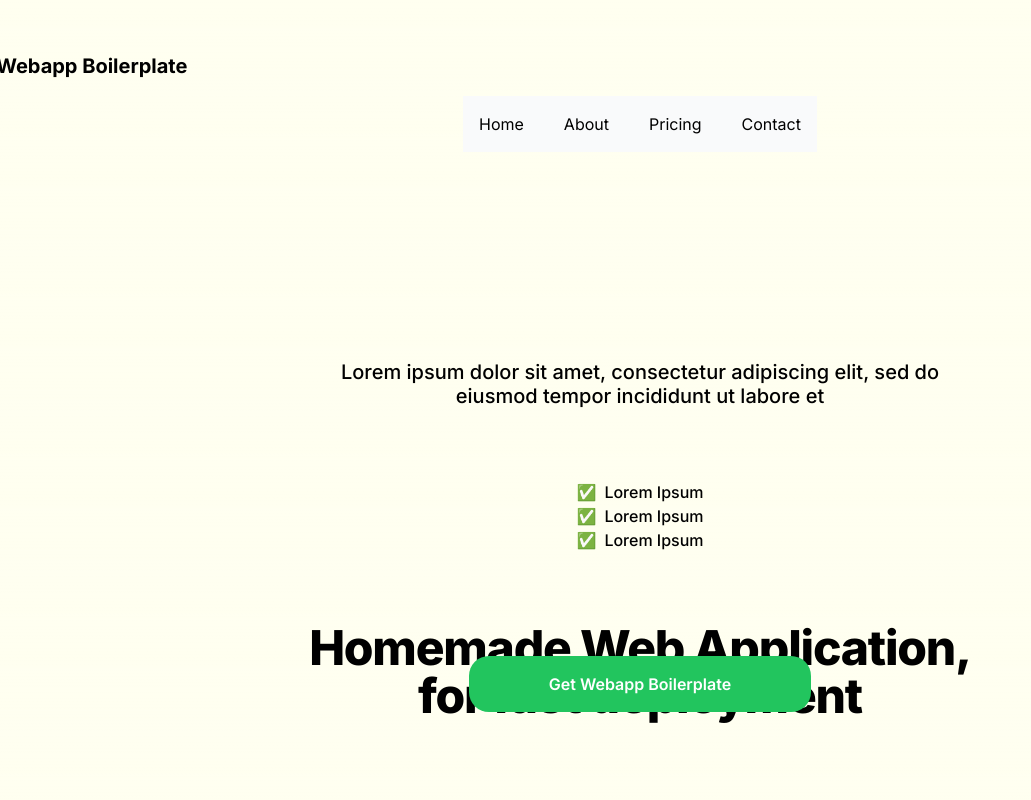
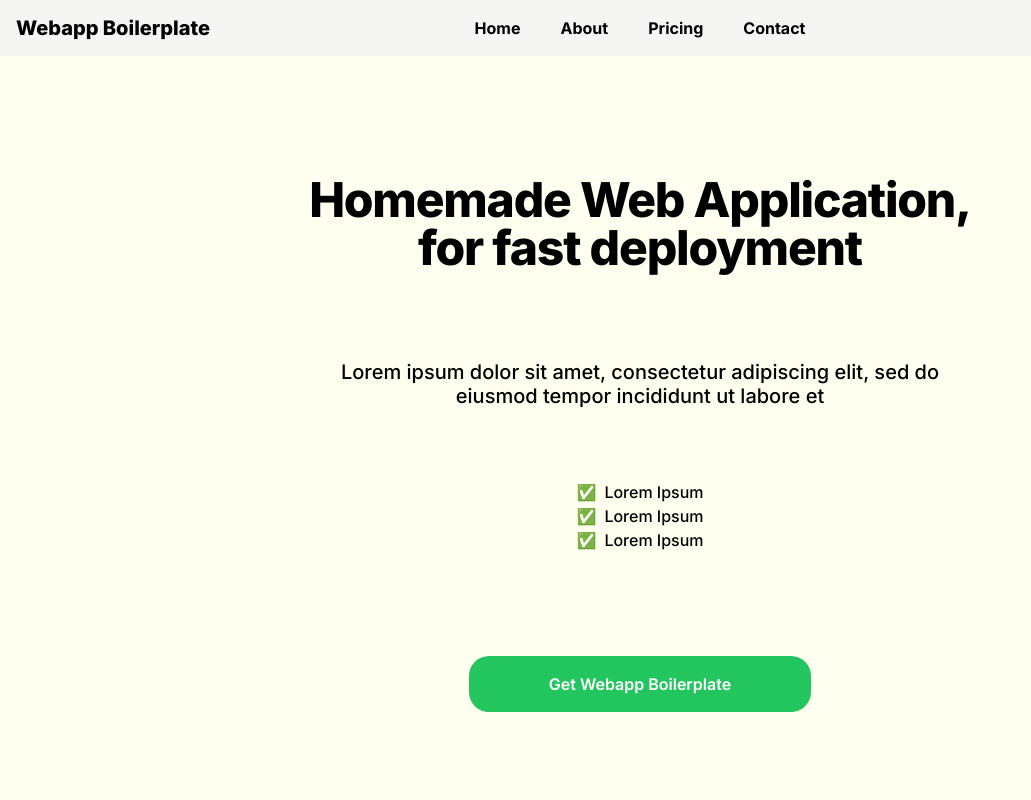
Before and after one commit to Aby-ss/webapp-boilerplate, a Next.js app in the folder webapp-boilerplate/: page / in a window 1280 px wide. Shown: the top 800 px of the page, without its empty margins (0-1031 px from the left). Built offline with nearby package versions, Linux system fonts and the light colour scheme.

Commit message:
[fix] Fixed basix navbar system

```diff
--- a/webapp-boilerplate/src/app/page.js
+++ b/webapp-boilerplate/src/app/page.js
@@ -1,30 +1,52 @@
+"use client";
+
+import { useState, useEffect } from 'react';
+
 export default function Home() {
+  const [scrollPosition, setScrollPosition] = useState(0);
+
+  useEffect(() => {
+    const handleScroll = () => {
+      const position = window.scrollY;
+      setScrollPosition(position);
+    };
+
+    window.addEventListener('scroll', handleScroll);
+
+    return () => {
+      window.removeEventListener('scroll', handleScroll);
+    };
+  }, []);
+
+  // Calculate opacity based on scroll position (change 300 to whatever max scroll position you want)
+  const navbarOpacity = Math.max(1 - scrollPosition / 300, 0);
+
   return (
     <main className="flex min-h-screen flex-col items-center justify-between p-24">
 
-      <nav className="bg-gray-50 p-4">
+      <nav className="bg-stone-100 p-4 fixed top-0 left-0 w-full z-10">
         <div className="container mx-auto flex items-center justify-center relative">
-          <div className="absolute left-[-150%] top-[-250%] text-black font-bold text-xl">
+          <div className="absolute left-0 text-black font-extrabold text-xl">
             Webapp Boilerplate
           </div>
           <ul className="flex space-x-10">
             <li>
-              <a href="#home" className="text-black hover:text-gray-300">
+              <a href="#home" className="font-bold hover:text-gray-400">
                 Home
               </a>
             </li>
             <li>
-              <a href="#about" className="text-black hover:text-gray-300">
+              <a href="#about" className="font-bold hover:text-gray-400">
                 About
               </a>
             </li>
             <li>
-              <a href="#pricing" className="text-black hover:text-gray-300">
+              <a href="#pricing" className="font-bold hover:text-gray-400">
                 Pricing
               </a>
             </li>
             <li>
-              <a href="#contact" className="text-black hover:text-gray-300">
+              <a href="#contact" className="font-bold hover:text-gray-400">
                 Contact
               </a>
             </li>
@@ -38,11 +60,11 @@ export default function Home() {
         for fast deployment
       </h1>
 
-      <p className="font-medium text-2xl text-center w-[650px] text-[20px] leading-[24px] z-20 absolute top-[45%]">
+      <p className="font-medium text-2xl text-center w-[650px] text-[20px] leading-[24px] absolute top-[45%]">
         Lorem ipsum dolor sit amet, consectetur adipiscing elit, sed do eiusmod tempor incididunt ut labore et
       </p>
 
-      <div className="font-light absolute bottom-0 top-[60%] z-30">
+      <div className="font-light absolute bottom-0 top-[60%]">
         <ul className="list-none">
           <li className="flex items-center"><span className="mr-2">✅</span> Lorem Ipsum</li>
           <li className="flex items-center"><span className="mr-2">✅</span> Lorem Ipsum</li>
```
